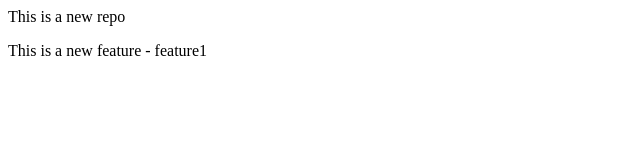
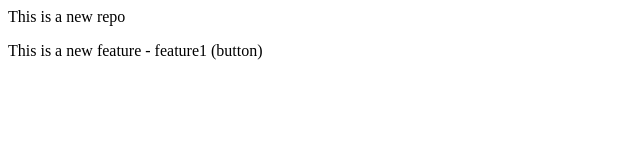
Before and after one commit to vinayak-tumbagi/localrepo, a plain HTML site: page index.html in a window 1280 px wide. Shown: the full height of the page, 0-640 px from the left. Drawn offline with Linux system fonts and the light colour scheme.

```diff
--- a/index.html
+++ b/index.html
@@ -1,2 +1,2 @@
 <p> This is a new repo</p>
-<p> This is a new feature - feature1</p>
+<p> This is a new feature - feature1 (button)</p>
```
